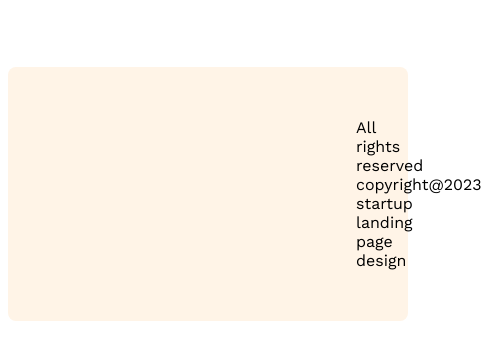
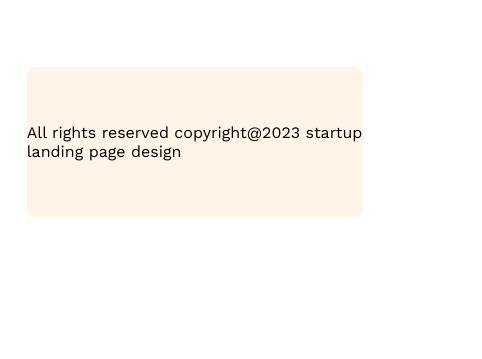
Before and after one commit to AkibKST/g3-architects, a plain HTML site: page index.html in a window 390 px wide. Shown: the part 7141-7500 px from the top of the page, 482 px wide, since content can reach past the window. After the commit the page ends 7366 px from the top, so only its background shows below. Drawn offline with nearby package versions, Linux system fonts and the light colour scheme.

Commit message:
added footer with responsive

```diff
--- a/styles/architects.css
+++ b/styles/architects.css
@@ -251,6 +251,16 @@ footer p{
     .facts-card-container {
         gap: 20px;
     }
+    footer{
+        padding: 40px 0;
+        margin: auto;
+        width: 90%;
+
+    }
+    footer p{
+        align-items: center;
+        padding-left: 0;
+    }
 }
 
 /* Tablet or medium devices */
```
